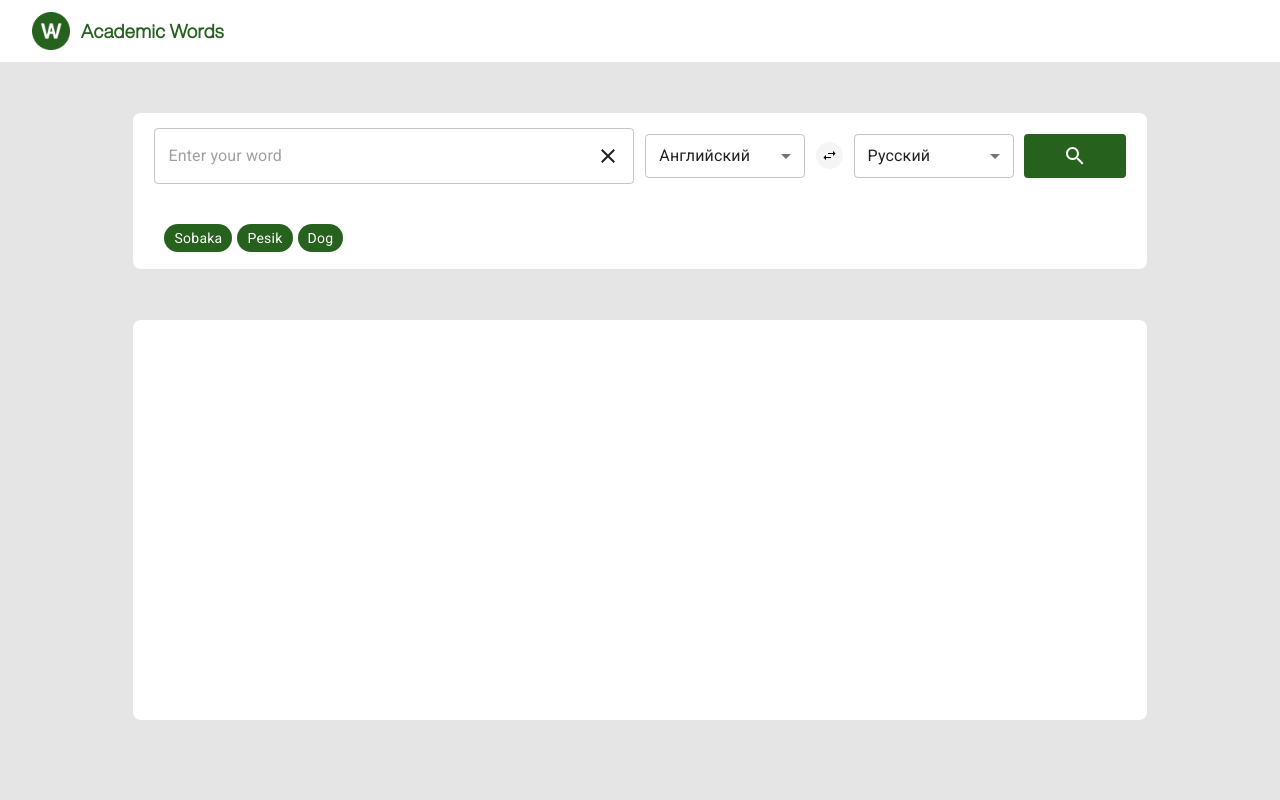
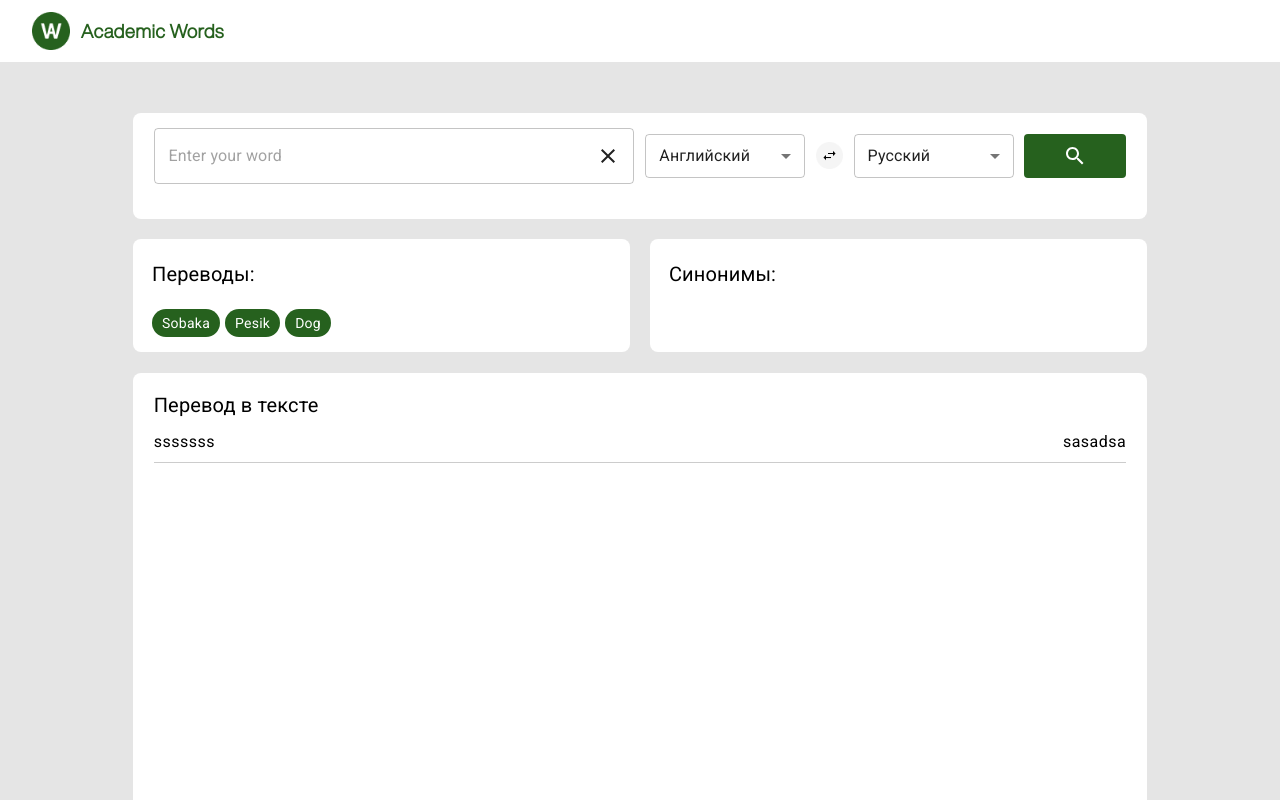
Before and after one commit to vladBrownDev/academicWord, a React (Create React App) app: page / in a window 1280 px wide. Shown: the top 800 px of the page. Built offline with nearby package versions, Linux system fonts and the light colour scheme.

Commit message:
layout-done

```diff
--- a/src/App.css
+++ b/src/App.css
@@ -17,6 +17,7 @@ body {
   background-color: #E5E5E5;
   margin: 0;
   padding: 0;
+  overflow-x: hidden;
 }
 header {
   background-color: white;
@@ -56,11 +57,10 @@ main {
   padding-right: 10.41vw;
   padding-bottom: 10.2vh;
   width: 100vw;
-  height: 76vh;
 }
 
 #inputSection {
-  height: 19.6vh;
+  height: 13.3vh;
   border-radius: 8px;
   background-color: white;
   padding: 1.66vw;
@@ -123,7 +123,6 @@ form .findWordInp {
 }
 #synonimsList {
   display: inline;
-  margin-left: 10px;
 }
 .synonims {
   display: flex;
@@ -134,8 +133,48 @@ form .findWordInp {
 
 #secSection {
   width: 100%;
-  height: 50vh;
+  margin-top: 1.6vw;
+  display: flex;
+  flex-direction: row;
+  justify-content: space-between;
+}
+#translation {
   background-color: white;
+  height: 14.1vh;
   border-radius: 8px;
-  margin-top:6.27vh;
+  width:49%;
+  display: flex;
+  flex-direction: column;
+  justify-content: space-between;
+  padding: 2.35vh;
 }
+#translLabel {
+  font-family: Roboto;
+  font-style: normal;
+  font-weight: normal;
+  font-size: 20px;
+  line-height: 32px;
+  display: flex;
+  align-items: center;
+  letter-spacing: 0.15px;
+  color: #000000;
+}
+#synonyms {
+  background-color: white;
+  height: 14.1vh;
+  border-radius: 8px;
+  width:49%;
+  display: flex;
+  flex-direction: column;
+  justify-content: space-between;
+  padding: 2.35vh;
+}
+#examples {
+  background-color: white;
+  height: 67.5vh;
+  margin-top: 1.6vw;
+  border-radius: 8px;
+  padding-left: 1.6vw;
+  padding-top: 1.25vw;
+  padding-right: 1.6vw;
+}
--- a/src/App.js
+++ b/src/App.js
@@ -12,7 +12,8 @@ import Select from '@material-ui/core/Select';
 import SearchIcon from '@material-ui/icons/Search';
 import CloseIcon from '@material-ui/icons/Close';
 
-import Synonim from './Synonim';
+import Translation from './Translation';
+import Example from "./Example"
 
 import axios from "axios"
 import React ,{Component} from 'react';
@@ -35,10 +36,11 @@ class App extends Component {
       text: String(document.querySelector(".MuiOutlinedInput-inputAdornedEnd").value)
     })
     .then((response) => {
+      console.log(response)
       let translateList = []
-      response.data.contextResult.map((item) => {
-        translateList.push(<Synonim text={item.text}/> )
-        return item
+      response.data.contextResult.forEach((item) => {
+        translateList.push(<Translation text={item.text}/> )
+
       })
       console.log(translateList)
       ReactDOM.render (translateList, document.querySelector("#synonimsList"))
@@ -128,16 +130,35 @@ class App extends Component {
 
             <div id="synonims">
 
-              <div id="synonimsList">
-                <Synonim text="Sobaka"/>
-                <Synonim text="Pesik"/>
-                <Synonim text="Dog"/>
-              </div>
+
             </div>
           </section>
 
           <section id="secSection">
+                <div id="translation">
+                  <div id="translLabel">
+                    Переводы:
+                  </div>
+                  <div id="synonimsList">
+                    <Translation text="Sobaka"/>
+                    <Translation text="Pesik"/>
+                    <Translation text="Dog"/>
+                  </div>
+                </div>
 
+                <div id="synonyms">
+                  <div id="translLabel">
+                      Синонимы:
+                  </div>
+                </div>
+          </section>
+          <section id="examples">
+            <div id="translLabel">
+              Перевод в тексте
+            </div>
+            <div id="exampleList">
+                <Example lText ="sssssss" rText="sasadsa"/>
+            </div>
           </section>
         </main>
       </>
--- /dev/null
+++ b/src/Example.css
@@ -0,0 +1,19 @@
+.exampleItem {
+    font-family: Roboto;
+    font-style: normal;
+    font-weight: normal;
+    font-size: 16px;
+    line-height: 19px;
+    /* identical to box height */
+
+    display: flex;
+    align-items: center;
+    letter-spacing: 0.5px;
+
+    color: #000000;
+    height: 3.3vw;
+    display: flex;
+    flex-direction: row;
+    justify-content: space-between;
+    border-bottom: 0.5px solid rgba(0, 0, 0, 0.2);
+}
--- /dev/null
+++ b/src/Example.js
@@ -0,0 +1,15 @@
+import React from "react"
+import "./Example.css"
+
+export default function Example (props) {
+    return (
+        <span className ="exampleItem">
+            <div className="leftExample">
+                {props.lText}
+            </div>
+            <div className="rightExample">
+                {props.rText}
+            </div>
+        </span>
+    )
+}
--- a/src/Synonim.js
+++ b/src/Translation.js
@@ -2,7 +2,7 @@ import React from "react"
 
 import "./Synonim.css"
 
-export default function Synonim(props) {
+export default function Translates(props) {
 
 
 
```
